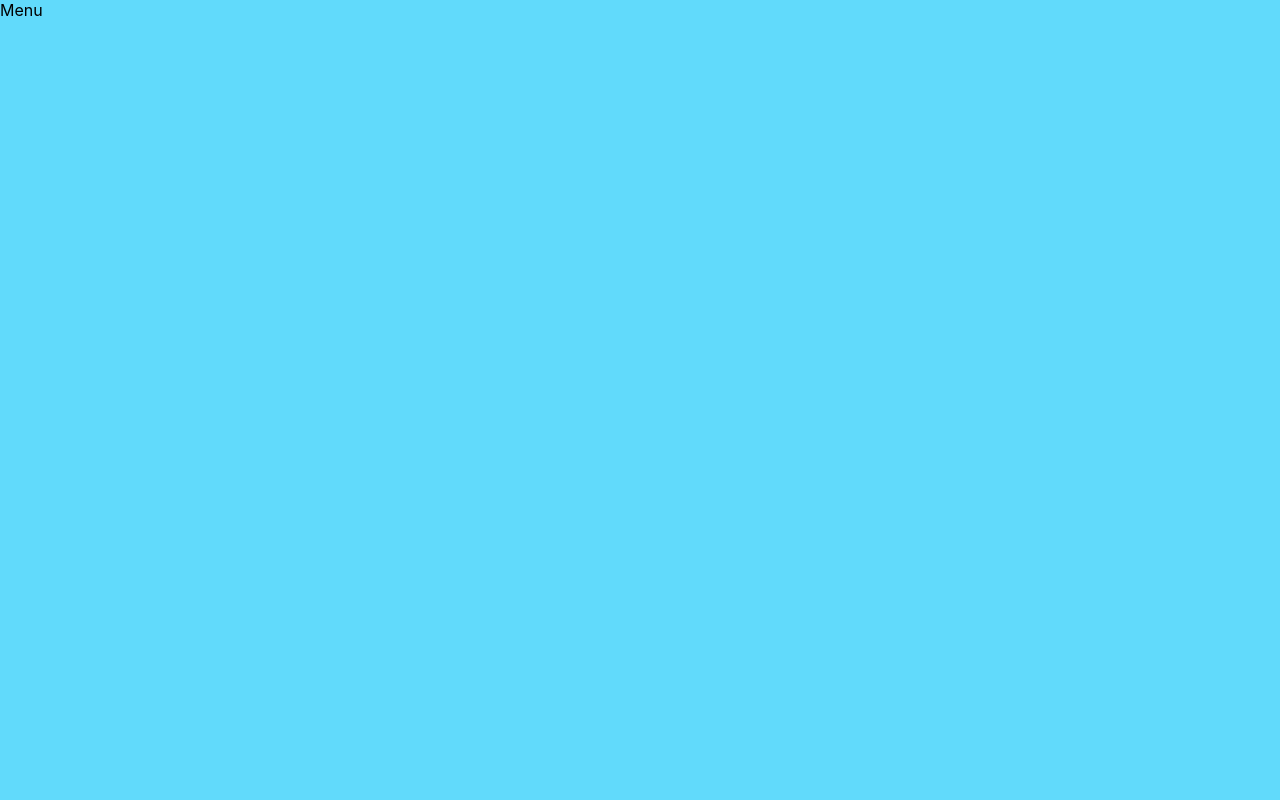
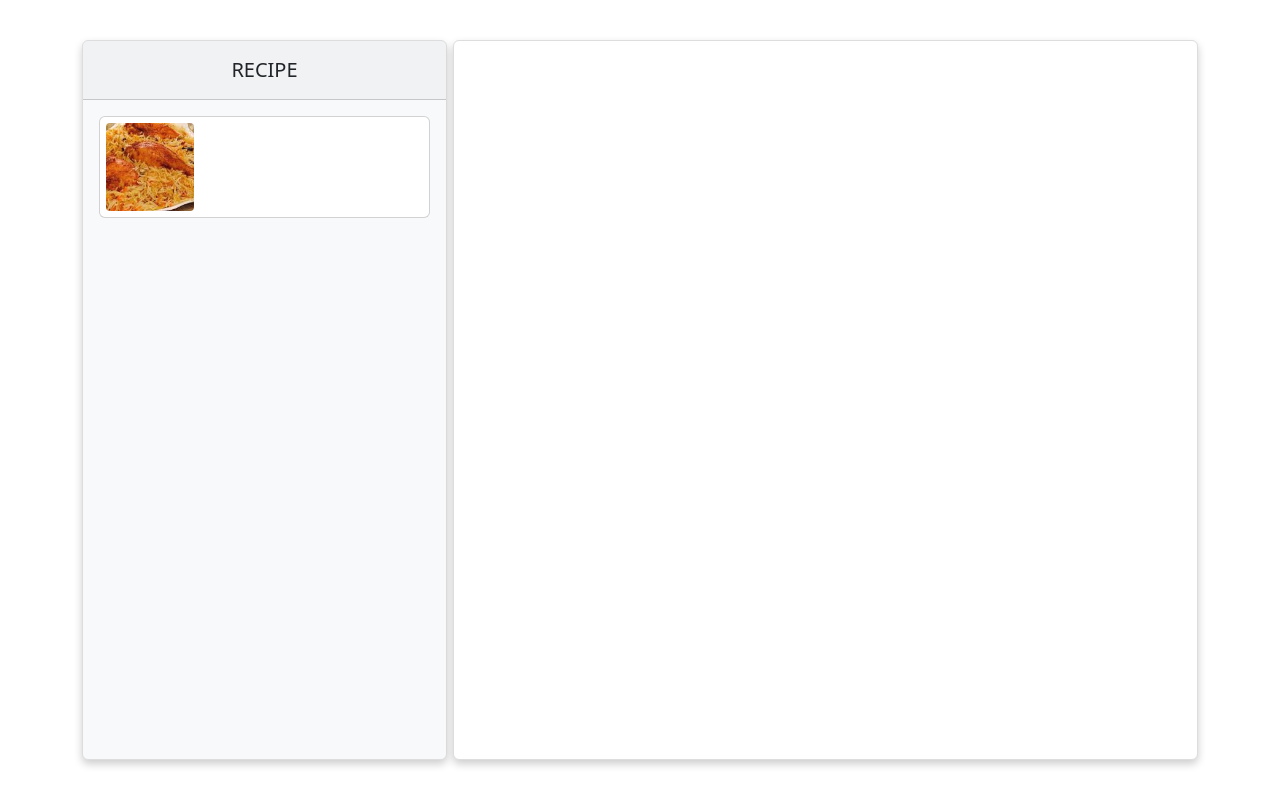
Before and after one commit to vaishakh3627/cookbook-test, a React (Create React App) app: page / in a window 1280 px wide. Built offline with nearby package versions, Linux system fonts and the light colour scheme.

Commit message:
Initial design setup completed and bootstrap package installed!

```diff
--- a/package.json
+++ b/package.json
@@ -3,6 +3,7 @@
   "version": "0.1.0",
   "private": true,
   "dependencies": {
+    "bootstrap": "^5.3.3",
     "react": "^18.2.0",
     "react-bootstrap": "^2.10.4",
     "react-dom": "^18.2.0",
--- a/src/App.css
+++ b/src/App.css
@@ -39,6 +39,7 @@
 
 .app-wrapper {
   height: 100vh;
-  width: 100vw;
-  background-color: #61dafb;
+  display: flex;
+  align-items: center;
+  justify-content: center;
 }
--- a/src/App.js
+++ b/src/App.js
@@ -1,8 +1,10 @@
 import React from "react";
 
-import Menu from './module/Menu/Menu'
+import Menu from "./module/Menu/Menu";
 
 import "./App.css";
+import "./assets/scss/style.scss";
+import "bootstrap/dist/css/bootstrap.min.css";
 
 function App() {
   return (
--- /dev/null
+++ b/src/assets/scss/components/_recipe_card.scss
@@ -0,0 +1,34 @@
+.recipe-card-wrapper {
+  display: flex;
+  align-items: center;
+  justify-content: center;
+  height: 100px;
+  width: 100px;
+  overflow: visible;
+  position: relative;
+  padding: 6px;
+}
+
+.recipe-card-img {
+  height: 100%;
+  width: 100%;
+  overflow: visible;
+  position: relative;
+  border-radius: 4px;
+}
+
+.recipe-card-img img {
+  height: 100%;
+  width: 100%;
+  object-fit: cover;
+  transition: transform 0.2s ease-in-out;
+  position: absolute;
+  top: 0;
+  left: 0;
+  border-radius: 4px;
+}
+
+.recipe-card-img img:hover {
+  transform: scale(1.4);
+  z-index: 1;
+}
--- /dev/null
+++ b/src/assets/scss/style.scss
@@ -0,0 +1,34 @@
+@import "./components/recipe_card";
+
+.recipe-container-wrapper {
+  .recipe-container-row {
+    .recipe-column {
+      padding-right: 3px !important;
+      .recipe-card {
+        height: 90vh !important;
+        background-color: #f8f9fa;
+        .recipe-card-header {
+          text-align: center;
+          text-transform: uppercase;
+          padding: 17px;
+          h1 {
+            font-size: 20px;
+            margin: 0px;
+          }
+        }
+      }
+    }
+    .recipe-details-column {
+      padding-left: 3px !important;
+      background-color: #ffffff;
+      .recipe-details-card {
+        height: 90vh !important;
+      }
+    }
+    .recipe-card,
+    .recipe-details-card {
+      box-shadow: 0 4px 8px rgba(0, 0, 0, 0.2);
+      border: 1px solid #ddd;
+    }
+  }
+}
--- /dev/null
+++ b/src/components/recipe-card/RecipeCard.jsx
@@ -0,0 +1,18 @@
+import React from "react";
+import { Card, Image } from "react-bootstrap";
+
+import Biriyani from "../../assets/img/image (5).png";
+
+function RecipeCard() {
+  return (
+    <Card>
+      <div className="recipe-card-wrapper">
+        <div className="recipe-card-img">
+          <Image src={Biriyani} alt="Biriyani" height={100} width={100} />
+        </div>
+      </div>
+    </Card>
+  );
+}
+
+export default RecipeCard;
--- a/src/module/Menu/Menu.jsx
+++ b/src/module/Menu/Menu.jsx
@@ -1,9 +1,27 @@
-import React from 'react'
+import React from "react";
+import { Card, Col, Container, Row } from "react-bootstrap";
+import RecipeCard from "../../components/recipe-card/RecipeCard";
 
 function Menu() {
   return (
-    <div>Menu</div>
-  )
+    <Container className="recipe-container-wrapper">
+      <Row className="recipe-container-row">
+        <Col md={4} className="recipe-column">
+          <Card className="recipe-card">
+            <Card.Header className="recipe-card-header">
+              <h1>Recipe</h1>
+            </Card.Header>
+            <Card.Body>
+              <RecipeCard />
+            </Card.Body>
+          </Card>
+        </Col>
+        <Col md={8} className="recipe-details-column">
+          <Card className="recipe-details-card"></Card>
+        </Col>
+      </Row>
+    </Container>
+  );
 }
 
-export default Menu
+export default Menu;
```
Also changed, not shown: src/assets/img/image (5).png (added), 1 other file (tests, documents, lock files or other folders).
